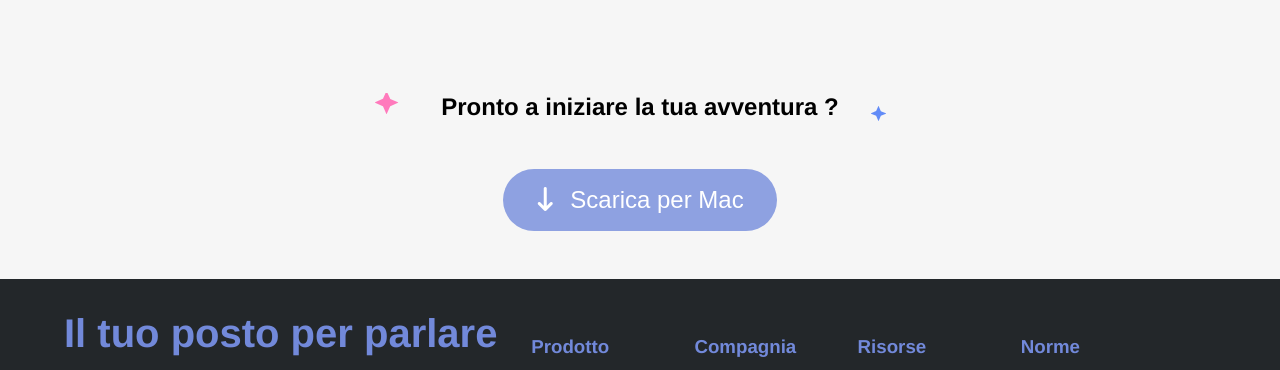
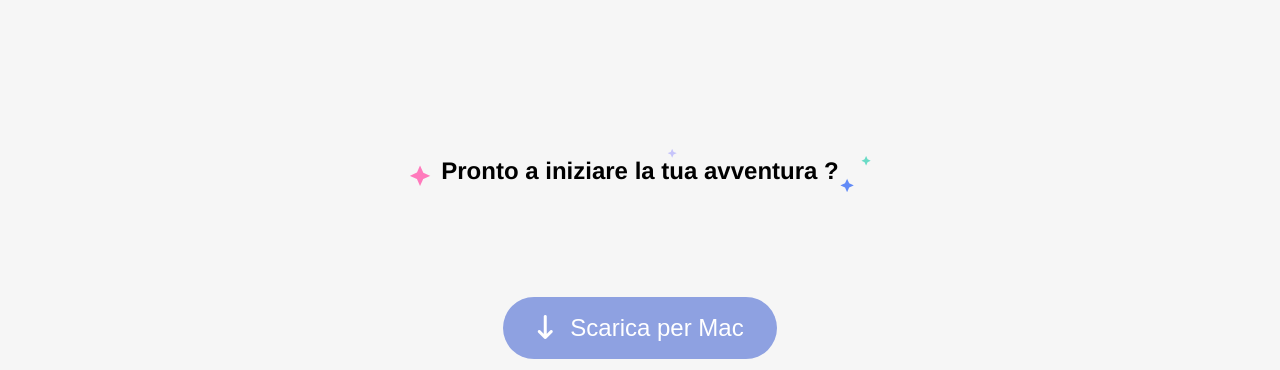
Before and after one commit to StefanoMela/htmlcss-discord, a plain HTML site: page index.html in a window 1280 px wide. Shown: the part 3301-3671 px from the top of the page. Drawn offline with Linux system fonts and the light colour scheme; a web font is replaced by a local one.

Commit message:
fix: fix starred bckgr

```diff
--- a/css/style.css
+++ b/css/style.css
@@ -157,8 +157,9 @@ header {
 .small-title {
   margin-top: 2rem;
   margin-bottom: 2rem;
-  background: url(../img/stars.svg) no-repeat bottom center;
-  background-size: auto;
+  background: url(../img/stars.svg) no-repeat center center;
+  background-size: 40%;
+  padding: 4rem 4rem;
 }
 
 .btn.med.footer {
```
